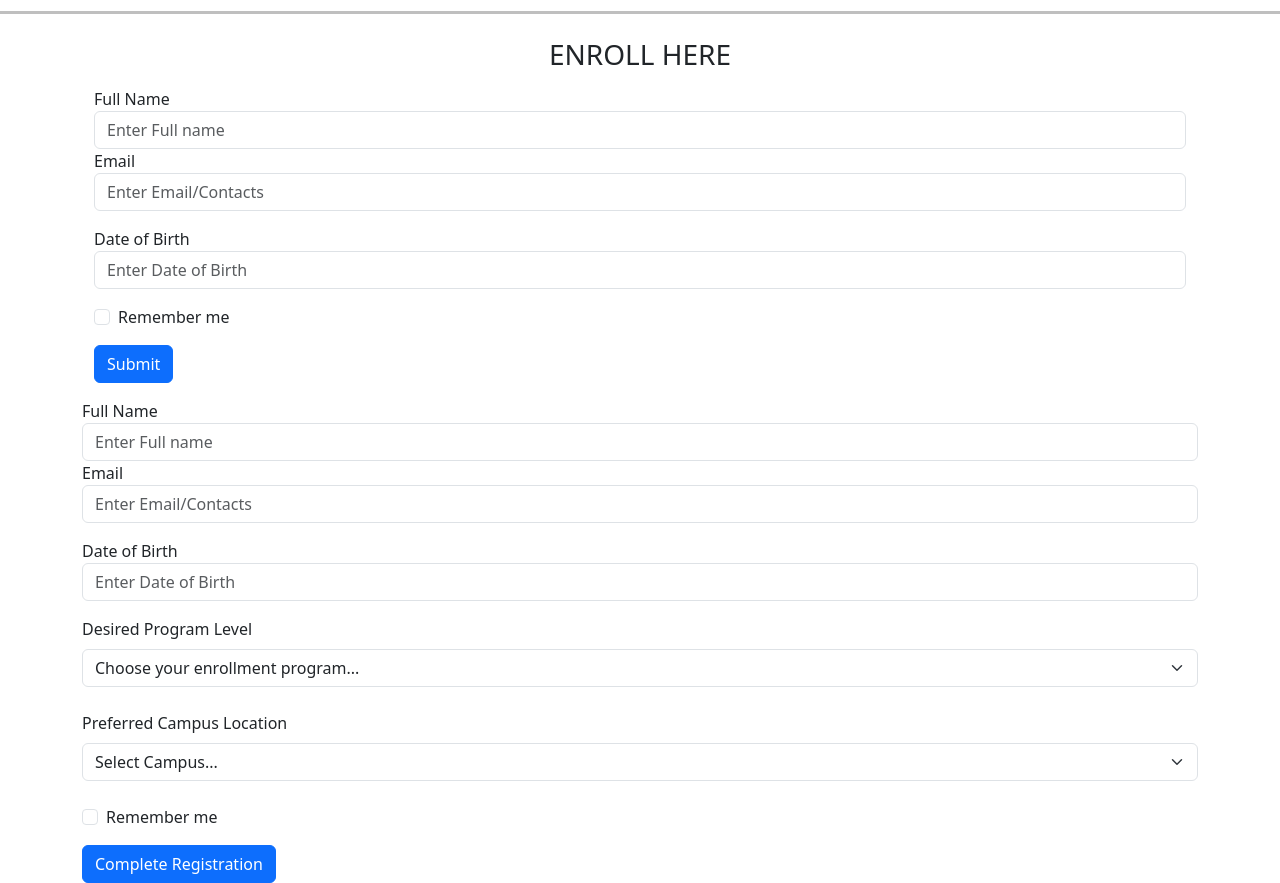
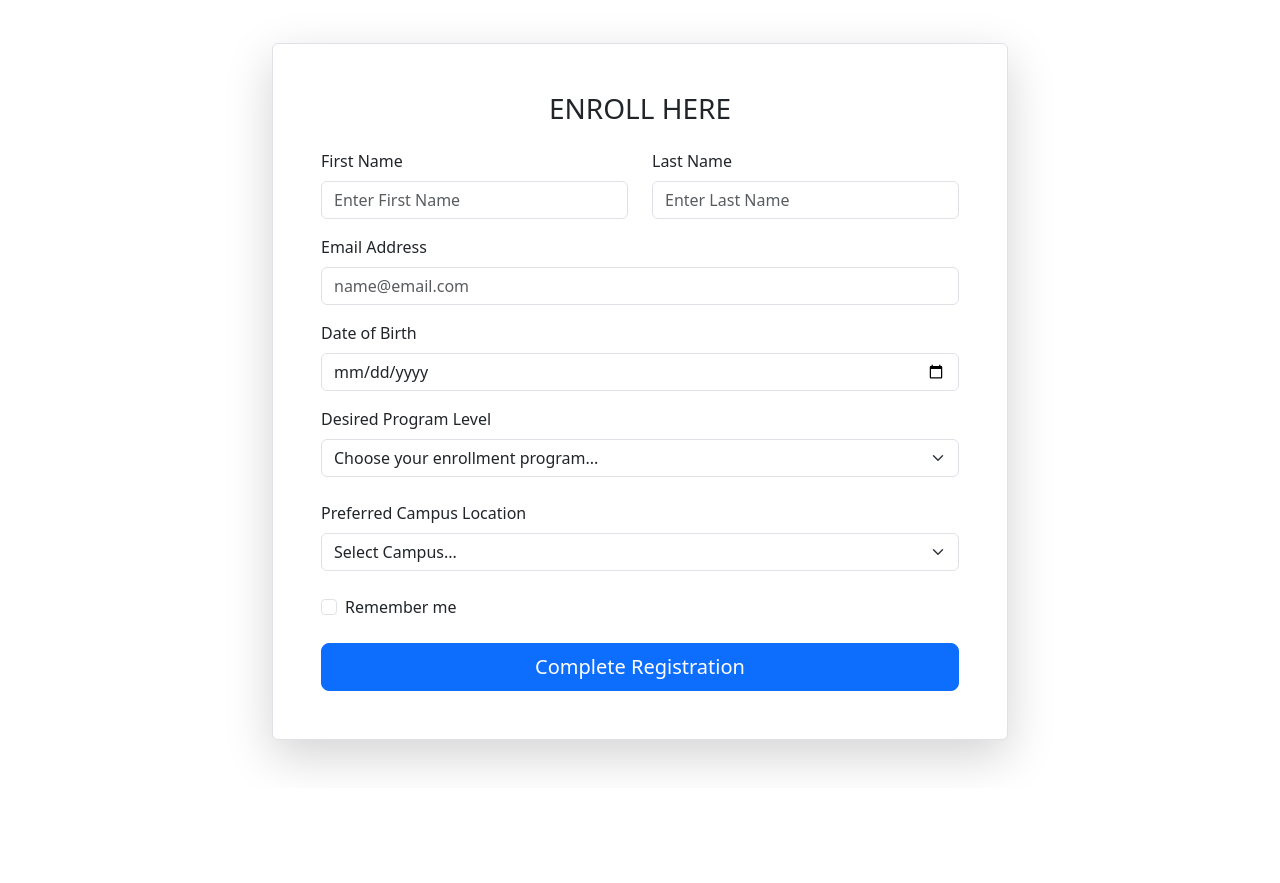
Before and after one commit to abaacadabra-khloe/LP_ICT9Emerald_Q2Project_Group5, a plain HTML site: page page3.html in a window 1280 px wide. Shown: the part 235-1118 px from the top of the page. After the commit the page ends 1023 px from the top, so only its background shows below. Drawn offline with nearby package versions, Linux system fonts and the light colour scheme.

Commit message:
page3.html

```diff
--- a/page3.html
+++ b/page3.html
@@ -48,115 +48,83 @@
         </div>
 
     </nav>
-    <div class="enroll-text-container mt-5 fs-1">
-    <h1 class="text-center text-primary">ENROLL NOW AT OBMC</h1>
-    <p class="text-center">Start your journey today!</p>
-    <hr class="my-4 mx-auto border-3 border-black">
+   <div class="container my-5">
+
+        <header class="text-center mb-5">
+            <h1 class="display-4 text-primary mt-5">ENROLL NOW AT OBMC</h1>
+            <p class="lead">Start your journey today!</p>
+            <hr class="w-50 mx-auto border-3 border-black">
+        </header>
+
+        <div class="row justify-content-center">
+            <div class="col-lg-8 col-md-10">
+
+                <form class="p-5 bg-white border rounded shadow-lg" action="#" method="POST">
+
+                    <h3 class="mb-4 text-center text-dark">ENROLL HERE</h3>
+
+                    <div class="row mb-3">
+                        <div class="col-md-6">
+                            <label for="firstName" class="form-label">First Name</label>
+                            <input type="text" class="form-control" id="firstName" placeholder="Enter First Name" name="firstName" required>
+                        </div>
+                        <div class="col-md-6">
+                            <label for="lastName" class="form-label">Last Name</label>
+                            <input type="text" class="form-control" id="lastName" placeholder="Enter Last Name" name="lastName" required>
+                        </div>
                     </div>
 
-     <div>
-
-    <h3 class="text-center text-dark">ENROLL HERE</h3>
-
-     <div class="container mt-3">
-
-
-
-             <div class="container mt-3">
-
-  <form>
-    <div class="mb-3 mt-3">
-      <label for="email">Full Name</label>
-      <input type="email" class="form-control"
-    id="email" placeholder="Enter Full name" name="fullname>
+                    <div class="mb-3">
+                        <label for="email" class="form-label">Email Address</label>
+                        <input type="email" class="form-control" id="email" placeholder="name@email.com" name="email" required>
                     </div>
 
-    <div class="mb-3 mt-3">
-      <label for="pwd"> Email </label>
-      <input type="Email/Contacts" class="form-control"
-      id="email" placeholder="Enter Email/Contacts" name="contacts">
-    </div>
-
-    <div class="mb-3 mt-3">
-      <label for="pwd"> Date of Birth </label>
-      <input type="Email/Contacts" class="form-control"
-      id="birthdate" placeholder="Enter Date of Birth" name="birthdate">
-    </div>
-    <div class="form-check mb-3">
-      <label class="form-check-label">
-        <input class="form-check-input" type="checkbox"
-        name="remember"> Remember me
-      </label>
-    </div>
-
-  <button type="button" class="btn btn-primary btn-block">Submit</button>
-  </form>
-</div>
-         <form>
-    <div class="mb-3 mt-3">
-      <label for="email">Full Name</label>
-      <input type="email" class="form-control"
-    id="email" placeholder="Enter Full name" name="fullname>
-    </div>
-
-    <div class="mb-3 mt-3">
-      <label for="email"> Email </label>
-      <input type="Email/Contacts" class="form-control"
-      id="email" placeholder="Enter Email/Contacts" name="contacts">
-    </div>
-
-    <div class="mb-3 mt-3">
-      <label for="birthdate"> Date of Birth </label>
-      <input type="Email/Contacts" class="form-control"
-      id="birthdate" placeholder="Enter Date of Birth" name="birthdate">
+                    <div class="mb-3">
+                        <label for="birthdate" class="form-label">Date of Birth</label>
+                        <input type="date" class="form-control" id="birthdate" name="birthdate" required>
                     </div>
 
                     <div class="mb-4">
                         <label for="program" class="form-label">Desired Program Level</label>
-    <select class="form-select" id="program" required>
+                        <select class="form-select" id="program" name="program" required>
                             <option selected disabled value="">Choose your enrollment program...</option>
-
                             <optgroup label="Pre-School Montessori">
                                 <option value="casa1">Casa I (Nursery)</option>
                                 <option value="casa2">Casa II (Kinder)</option>
                             </optgroup>
-
                             <option value="elem">Elementary (Grade 1 - 6)</option>
                             <option value="jhs">Junior High School (Grade 7 - 10)</option>
                             <option value="shs">Senior High School (Grade 11 - 12)</option>
-
                         </select>
                     </div>
 
                     <div class="mb-4">
                         <label for="campus" class="form-label">Preferred Campus Location</label>
-    <select class="form-select" id="campus" required>
+                        <select class="form-select" id="campus" name="campus" required>
                             <option selected disabled value="">Select Campus...</option>
                             <option value="fairview">Fairview</option>
                             <option value="angeles">Angeles</option>
                             <option value="greenhills">Greenhills</option>
                             <option value="laspinas">Las Pinas</option>
                             <option value="staana">Sta. Ana</option>
-
                         </select>
                     </div>
 
-     <div class="form-check mb-3">
-      <label class="form-check-label">
-        <input class="form-check-input" type="checkbox"
-        name="remember"> Remember me
-      </label>
+                    <div class="form-check mb-4">
+                        <input class="form-check-input" type="checkbox" name="remember" id="remember">
+                        <label class="form-check-label" for="remember">Remember me</label>
                     </div>
 
-  <button type="button" class="btn btn-primary btn-block">Complete Registration</button>
+                    <div class="d-grid">
+                        <button type="submit" class="btn btn-primary btn-lg">Complete Registration</button>
+                    </div>
                 </form>
+
+            </div>
+        </div>
     </div>
 
-
-
-    </div>
-
-    </div>
+    <script src="https://cdn.jsdelivr.net/npm/bootstrap@5.3.3/dist/js/bootstrap.bundle.min.js"></script>
 
 </body>
 
```
Lines whose indentation alone changed are shown as unchanged.
